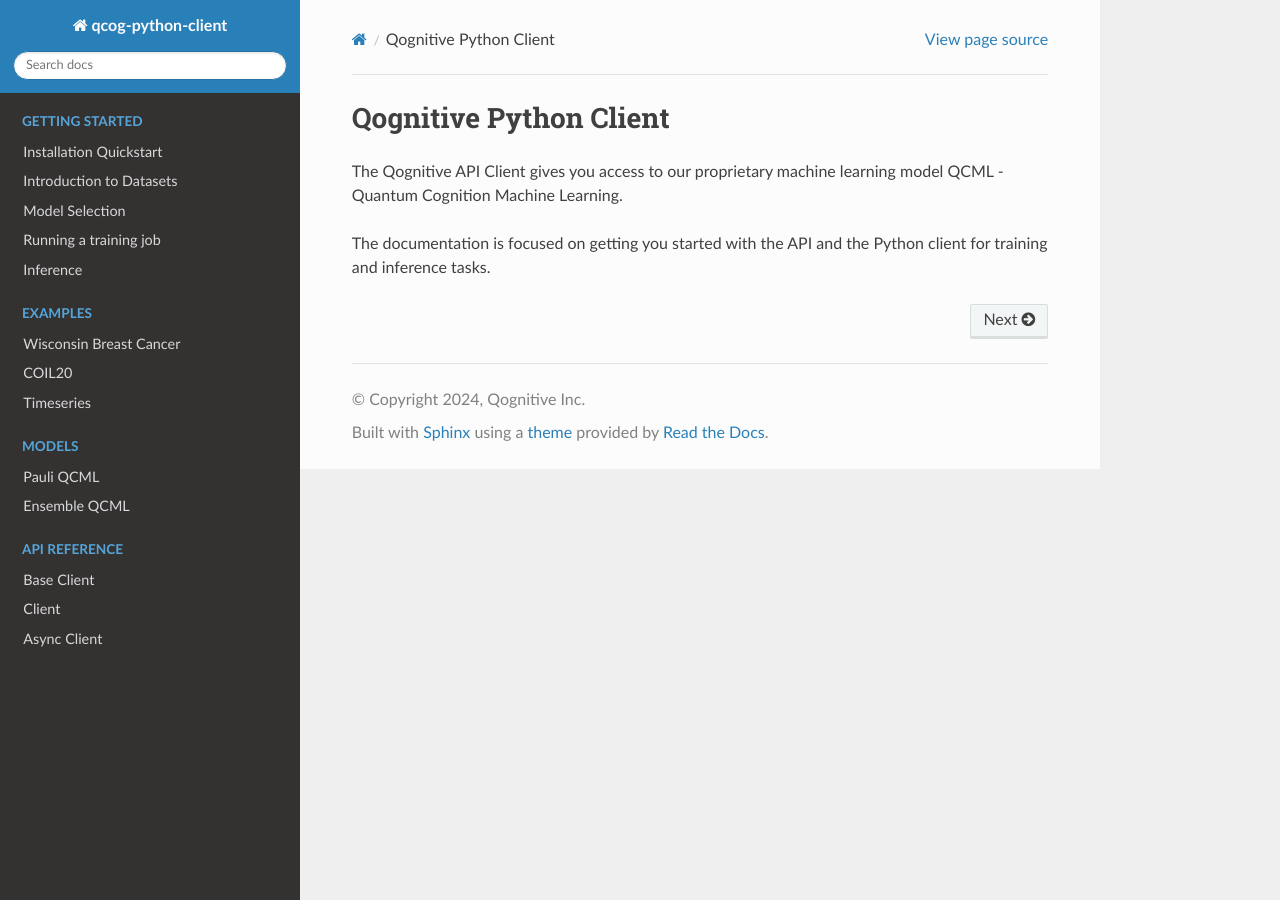
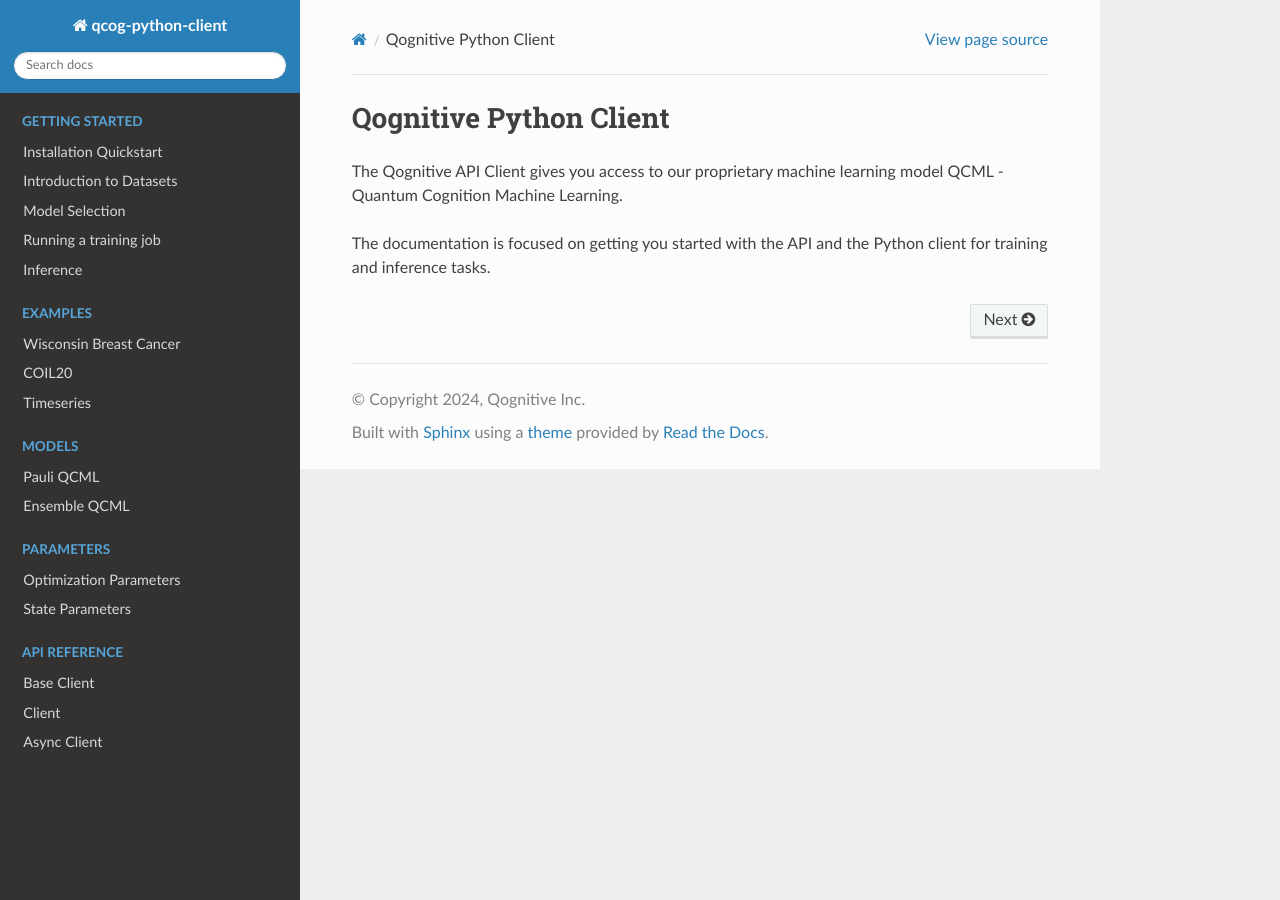
Before and after one commit to qognitive/qcog-python-client, a Sphinx documentation site: the page built from docs/index.rst, in a window 1280 px wide. Built offline with Sphinx 7.4.7 and the Read the Docs theme 2.0.0, drawn with Linux system fonts in a browser that asks for light colours.

```diff
--- a/docs/index.rst
+++ b/docs/index.rst
@@ -32,6 +32,14 @@ Qognitive Python Client
 .. toctree::
    :maxdepth: 2
    :hidden:
+   :caption: Parameters
+
+   /parameters/optimization
+   /parameters/state
+
+.. toctree::
+   :maxdepth: 2
+   :hidden:
    :caption: API Reference
 
    /api/base_client
--- a/docs/tutorial/inference.rst
+++ b/docs/tutorial/inference.rst
@@ -22,6 +22,7 @@ First we need to build our input data.  We'll put together 10 samples of X and Y
 Now we will construct some inference parameters that will determine how the model is run on the inference data. Here we have to specify ``state parameters``, which you can read more about these state parameters in the :doc:`/parameters/state` section.
 
 .. code:: python
+
     parameters = {
         "state_method": "LOBPCG_FAST",
         "iterations": 5
```
Also changed, not shown: docs/parameters/state.rst (+3 -4 lines).
